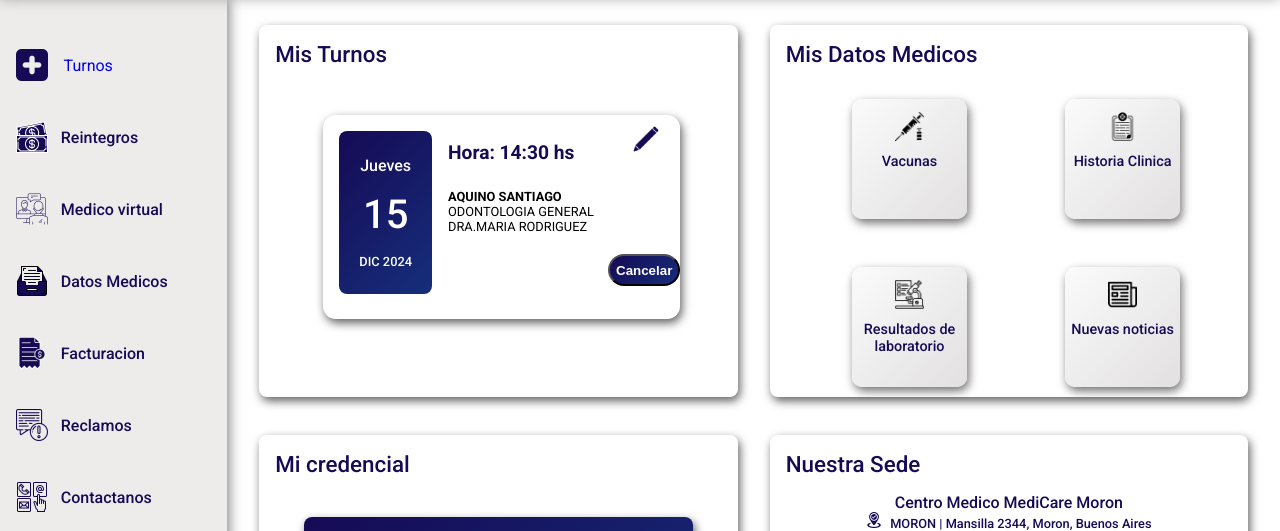
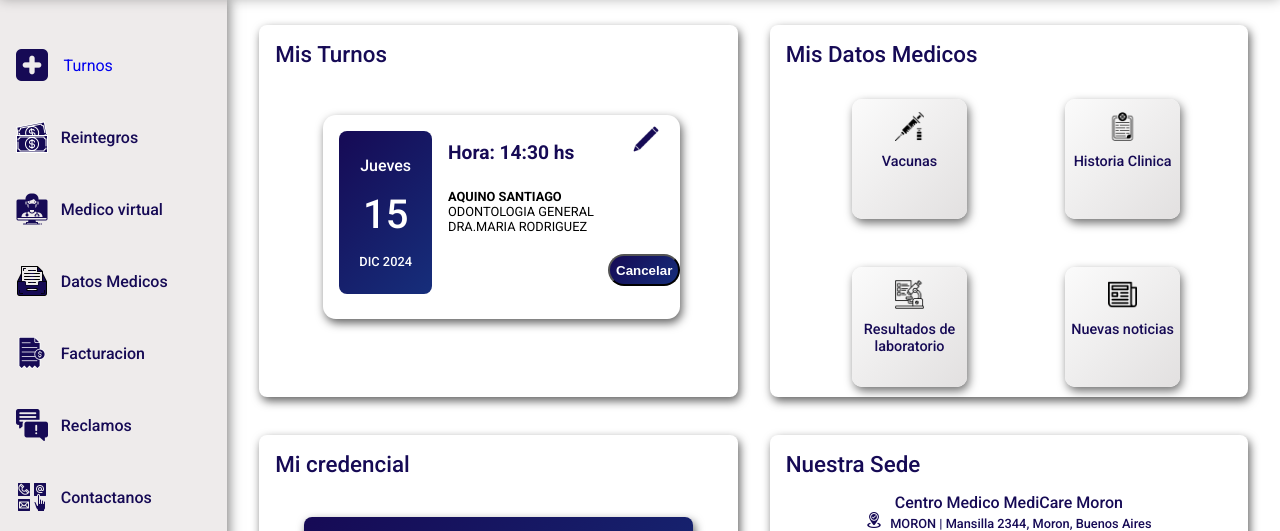
Before and after one commit to DieEmaContreras/Visualizacion-e-Interfaces, a plain HTML site: page Maquetado Interfaces/Primeras Aproximaciones/inicio.html in a window 1280 px wide. Shown: the part 87-618 px from the top of the page. Drawn offline with Linux system fonts and the light colour scheme.

Commit message:
mas cambios

```diff
--- a/Maquetado Interfaces/Primeras Aproximaciones/inicio.html
+++ b/Maquetado Interfaces/Primeras Aproximaciones/inicio.html
@@ -43,7 +43,7 @@
             <span id="span-opciones">Reintegros</span>
         </article>
         <article class="opciones-article">
-            <img src="../img/meeting.png" alt="Medico Virtual" id="icono-opciones">
+            <img src="../img/doctor.png" alt="Medico Virtual" id="icono-opciones">
             <span id="span-opciones">Medico virtual</span>
         </article>
         <article class="opciones-article">
@@ -55,11 +55,11 @@
             <span id="span-opciones">Facturacion</span>
         </article>
         <article class="opciones-article">
-            <img src="../img/message.png" alt="Reclamos" id="icono-opciones">
+            <img src="../img/communication.png" alt="Reclamos" id="icono-opciones">
             <span id="span-opciones">Reclamos</span>
         </article>
         <article class="opciones-article">
-            <img src="../img/communicate.png" alt="Contactanos" id="icono-opciones">
+            <img src="../img/communicate (1).png" alt="Contactanos" id="icono-opciones">
             <span id="span-opciones">Contactanos</span>
         </article>
         <article class="opciones-article">
```
Also changed, not shown: Maquetado Interfaces/img/communicate (1).png (added), Maquetado Interfaces/img/communication.png (added), Maquetado Interfaces/img/doctor.png (added).
